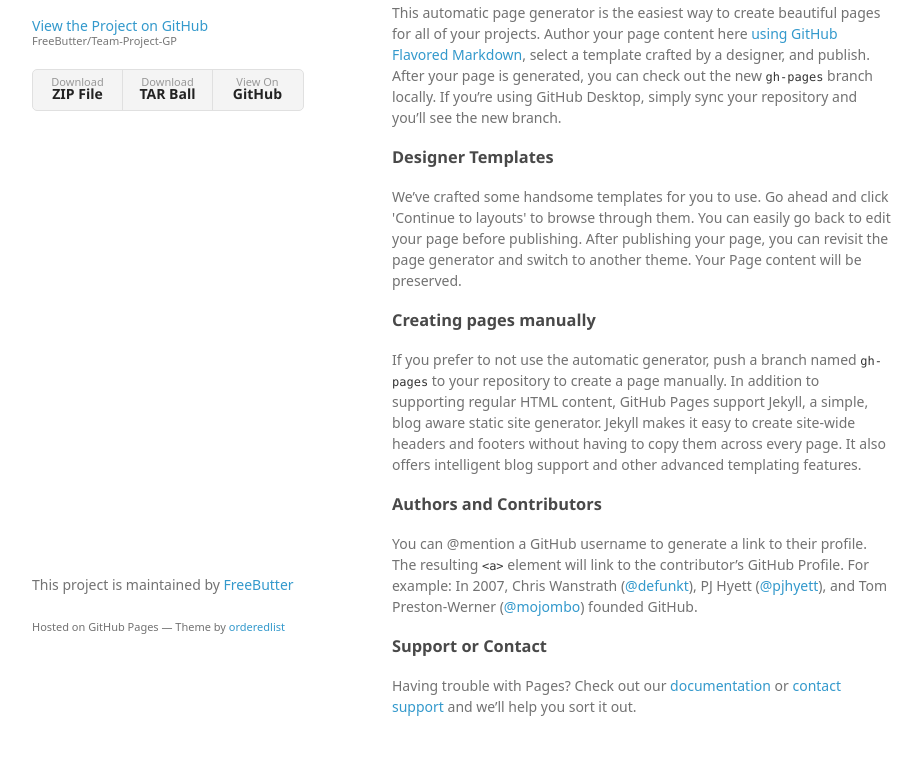
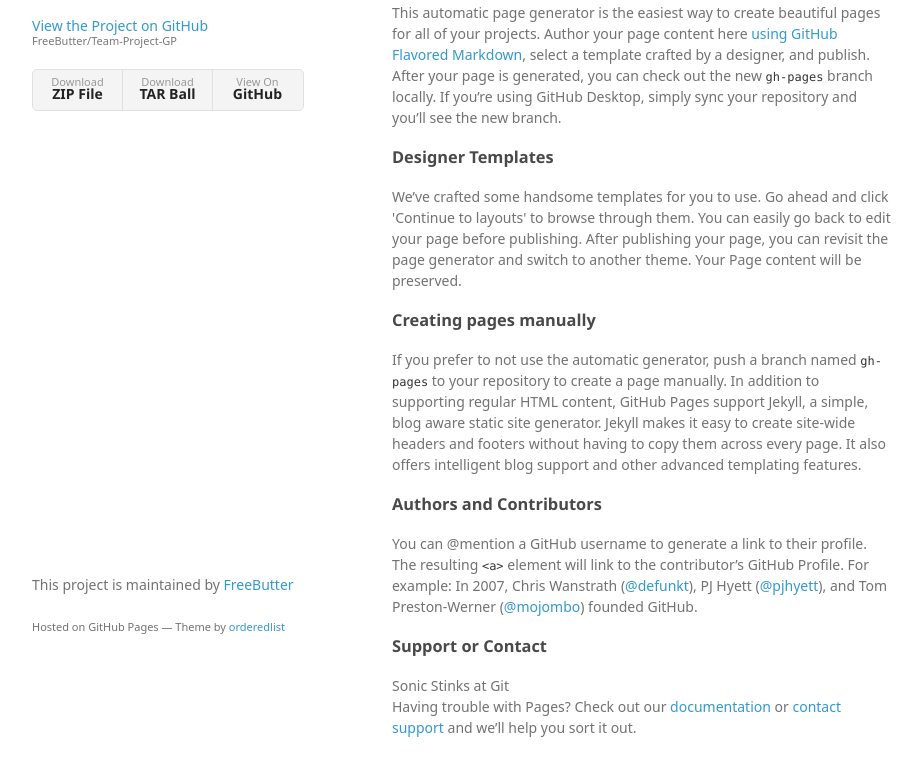
Before and after one commit to FreeButter/Team-Project-Game-Pramming, a plain HTML site: page index.html in a window 1280 px wide. Shown: the part 94-870 px from the top of the page, without its empty margins (178-1100 px from the left). Drawn offline with Linux system fonts and the light colour scheme; a web font is replaced by a local one.

Commit message:
Update index.html

```diff
--- a/index.html
+++ b/index.html
@@ -51,6 +51,8 @@
 <h3>
 <a id="support-or-contact" class="anchor" href="#support-or-contact" aria-hidden="true"><span aria-hidden="true" class="octicon octicon-link"></span></a>Support or Contact</h3>
 
+Sonic Stinks at Git
+
 <p>Having trouble with Pages? Check out our <a href="https://help.github.com/pages">documentation</a> or <a href="https://github.com/contact">contact support</a> and we’ll help you sort it out.</p>
       </section>
       <footer>
```
